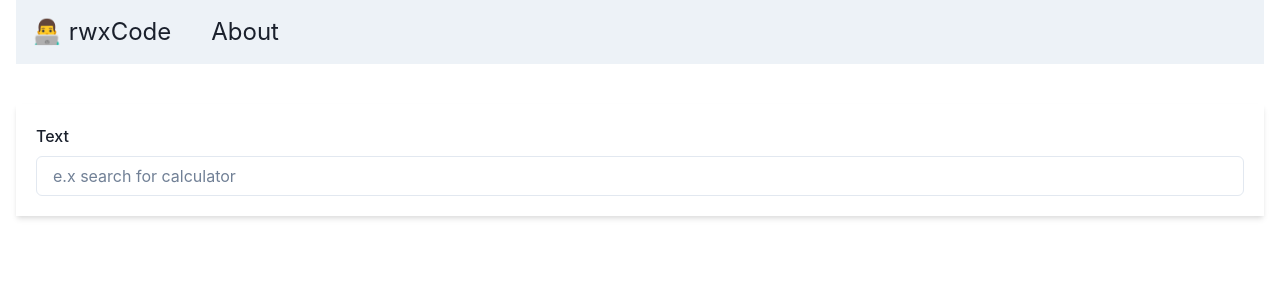
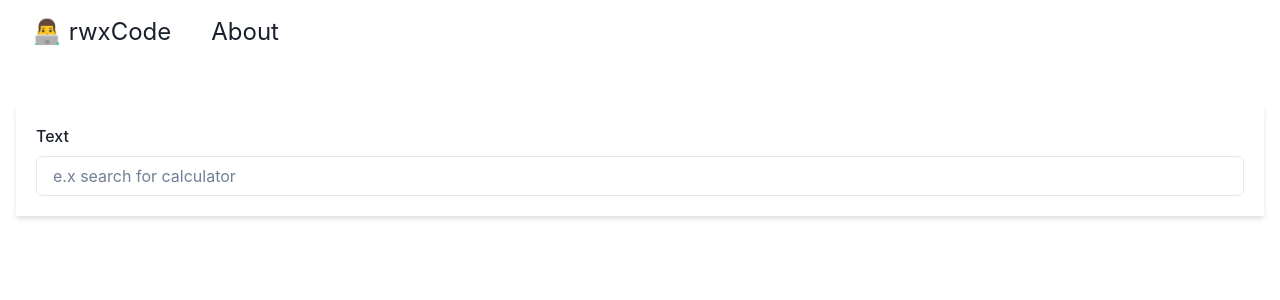
Before and after one commit to DanielCodex/rwxcode, a Next.js app: page / in a window 1280 px wide. Shown: the top 300 px of the page. Built offline with nearby package versions, Linux system fonts and the light colour scheme.

Commit message:
remove bg from navbar
i we will add the navbar on the second page

```diff
--- a/components/Navbar.tsx
+++ b/components/Navbar.tsx
@@ -8,6 +8,7 @@ import {
   Text,
 } from "@chakra-ui/react";
 
+// TODO: add the correct link
 const Links = [{ link: "#", name: "About" }];
 
 const NavLink = ({ children }: { children: ReactNode }) => (
@@ -28,7 +29,7 @@ const NavLink = ({ children }: { children: ReactNode }) => (
 export default function NavBar() {
   return (
     <>
-      <Box bg={useColorModeValue("gray.100", "gray.900")} px={4} mb={10}>
+      <Box px={4} mb={10}>
         <Flex h={16} alignItems={"center"} justifyContent={"space-between"}>
           <HStack spacing={8} alignItems={"center"}>
             <Box>
```
